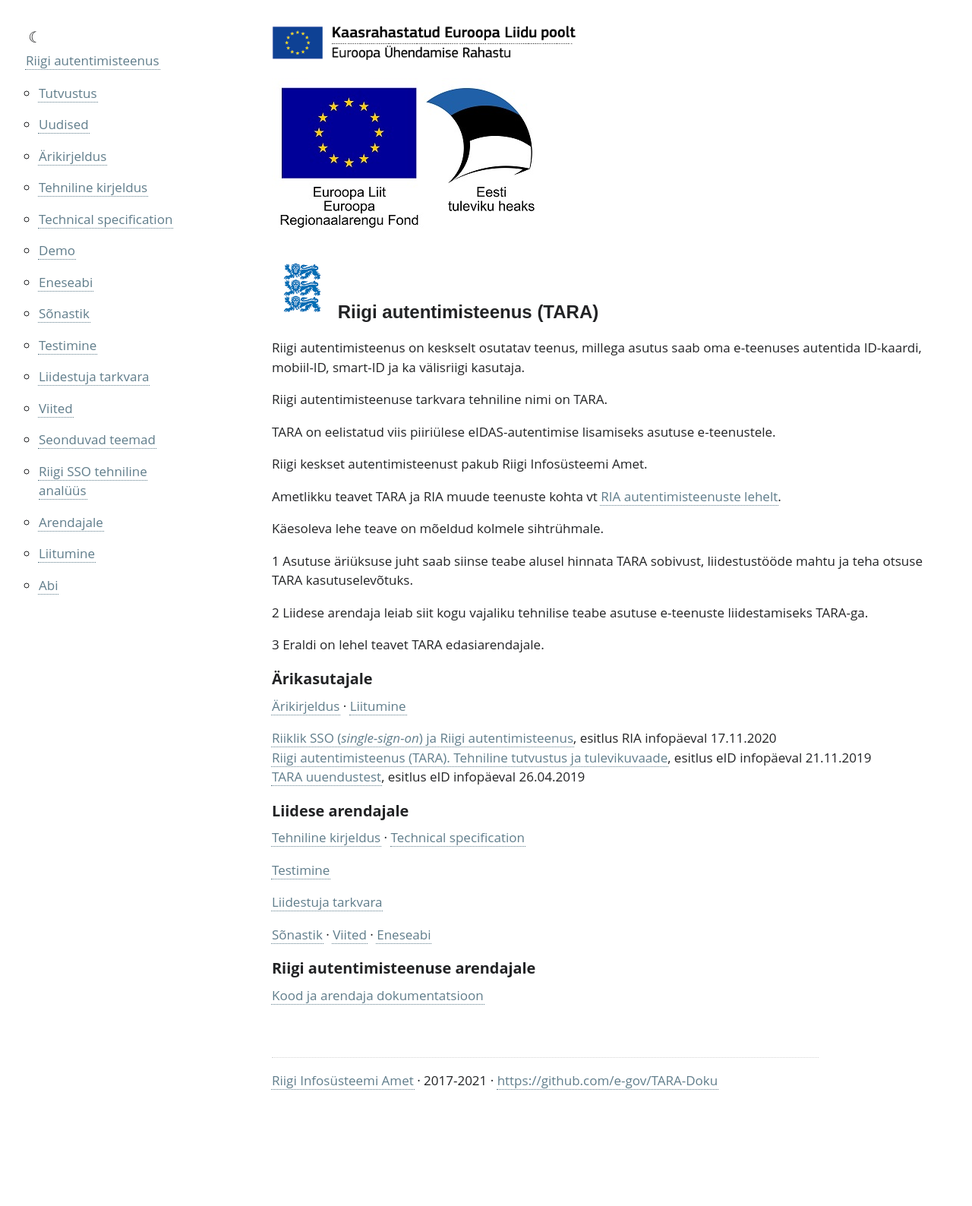
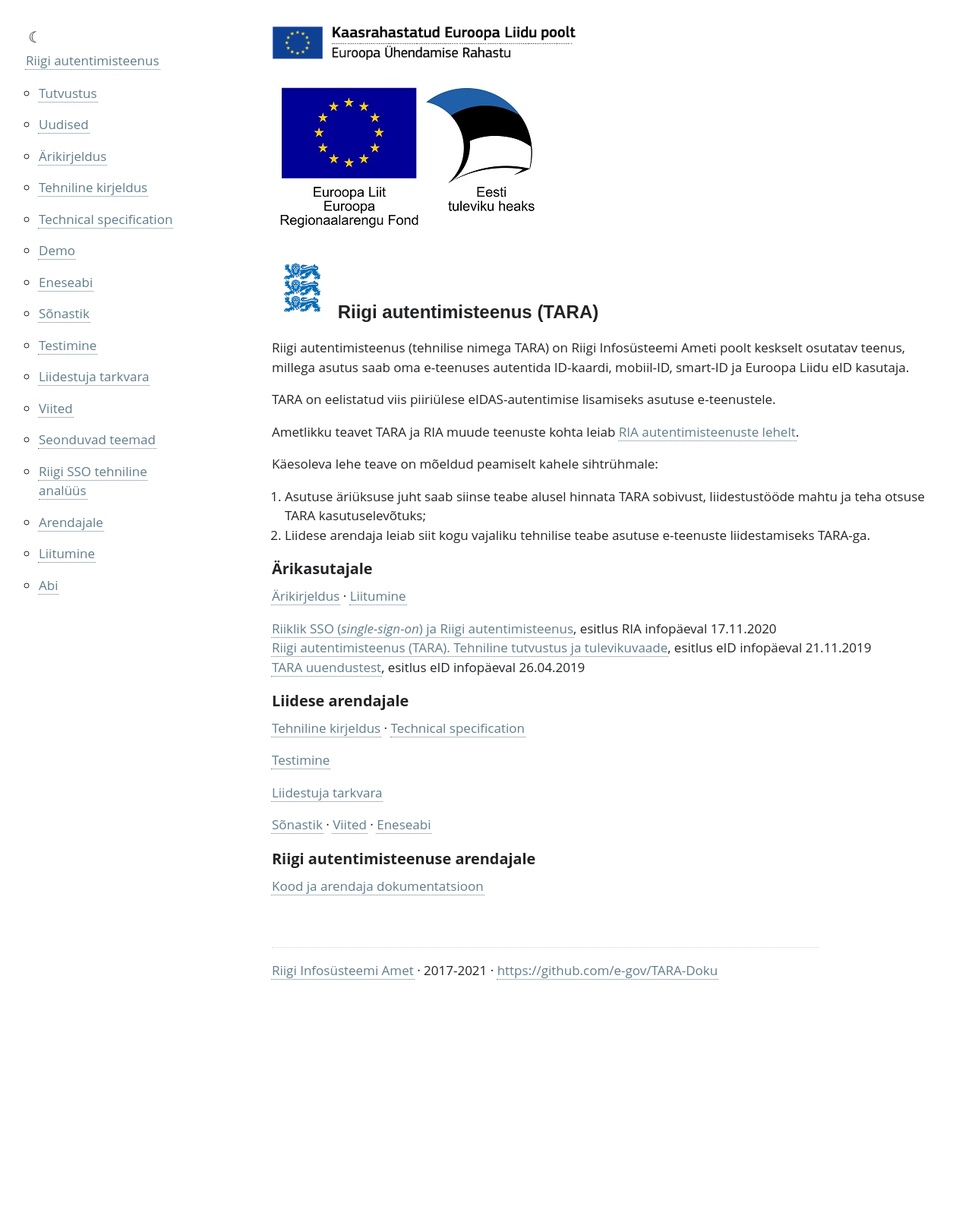
Before and after one commit to e-gov/TARA-Doku, a Jekyll site: the page built from index.md, in a window 1280 px wide. Shown: the whole page at 76% size. Built offline with Jekyll 4.4.1, drawn with Linux system fonts in a browser that asks for light colours.

Commit message:
Update index.md

```diff
--- a/index.md
+++ b/index.md
@@ -7,26 +7,17 @@ permalink: /
 <img src='img/EL_Regionaalarengu_Fond_horisontaalne-vaike.jpg'>
 
 
-
 # <img src='img/LOVID.png' style='width: 80px;'> Riigi autentimisteenus (TARA)
 
-Riigi autentimisteenus on keskselt osutatav teenus, millega asutus saab oma e-teenuses autentida ID-kaardi, mobiil-ID, smart-ID ja ka välisriigi kasutaja.
-
-Riigi autentimisteenuse tarkvara tehniline nimi on TARA.
+Riigi autentimisteenus (tehnilise nimega TARA) on Riigi Infosüsteemi Ameti poolt keskselt osutatav teenus, millega asutus saab oma e-teenuses autentida ID-kaardi, mobiil-ID, smart-ID ja Euroopa Liidu eID kasutaja.
 
 TARA on eelistatud viis piiriülese eIDAS-autentimise lisamiseks asutuse e-teenustele.
 
-Riigi keskset autentimisteenust pakub Riigi Infosüsteemi Amet.
+Ametlikku teavet TARA ja RIA muude teenuste kohta leiab [RIA autentimisteenuste lehelt](https://www.ria.ee/et/riigi-infosusteem/eid/partnerile.html#tara).
 
-Ametlikku teavet TARA ja RIA muude teenuste kohta vt [RIA autentimisteenuste lehelt](https://www.ria.ee/et/riigi-infosusteem/eid/partnerile.html#tara).
-
-Käesoleva lehe teave on mõeldud kolmele sihtrühmale.
-
-1 Asutuse äriüksuse juht saab siinse teabe alusel hinnata TARA sobivust, liidestustööde mahtu ja teha otsuse TARA kasutuselevõtuks.
-
-2 Liidese arendaja leiab siit kogu vajaliku tehnilise teabe asutuse e-teenuste liidestamiseks TARA-ga.
-
-3 Eraldi on lehel teavet TARA edasiarendajale.
+Käesoleva lehe teave on mõeldud peamiselt kahele sihtrühmale:
+1. Asutuse äriüksuse juht saab siinse teabe alusel hinnata TARA sobivust, liidestustööde mahtu ja teha otsuse TARA kasutuselevõtuks;
+2. Liidese arendaja leiab siit kogu vajaliku tehnilise teabe asutuse e-teenuste liidestamiseks TARA-ga.
 
 ## Ärikasutajale
 
```
